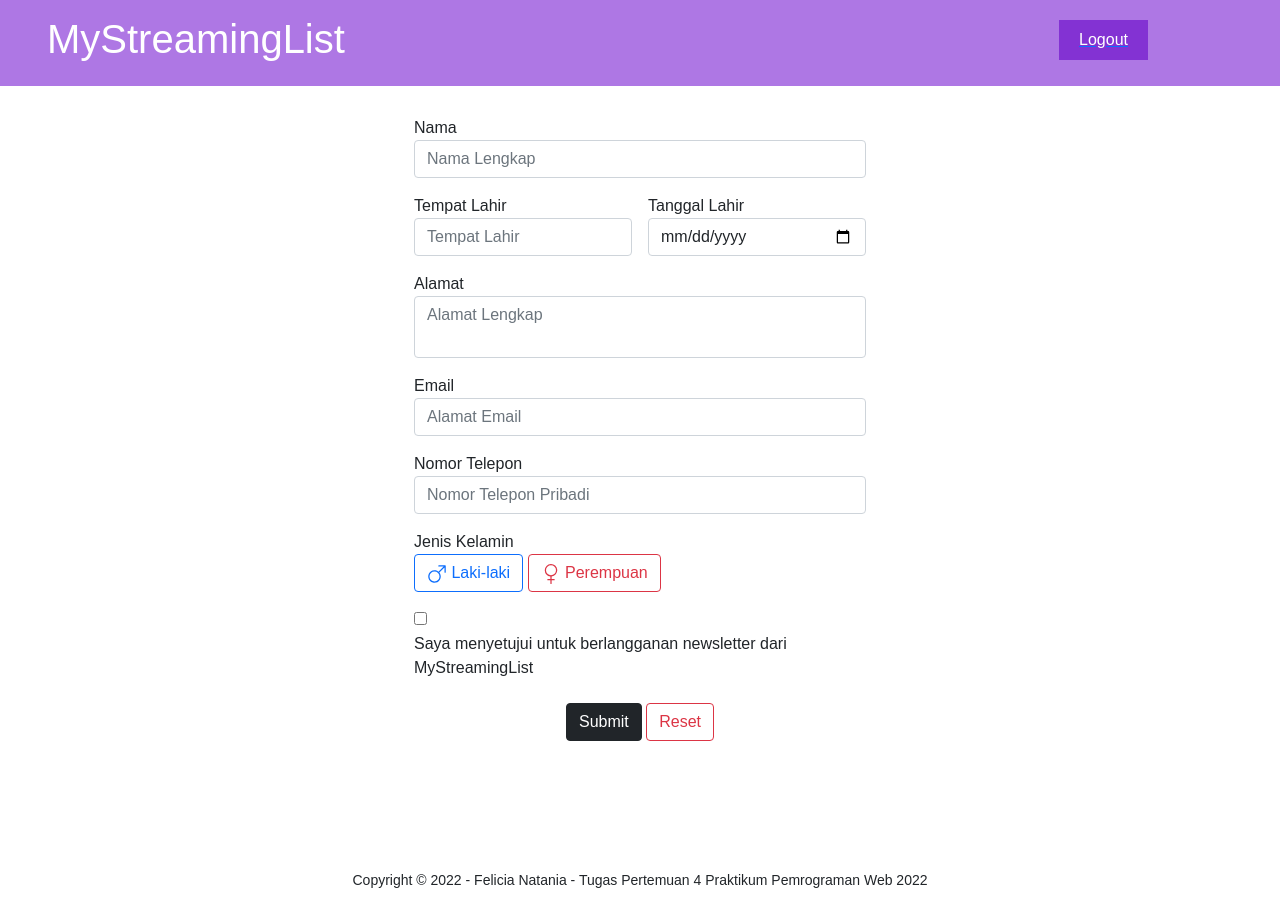
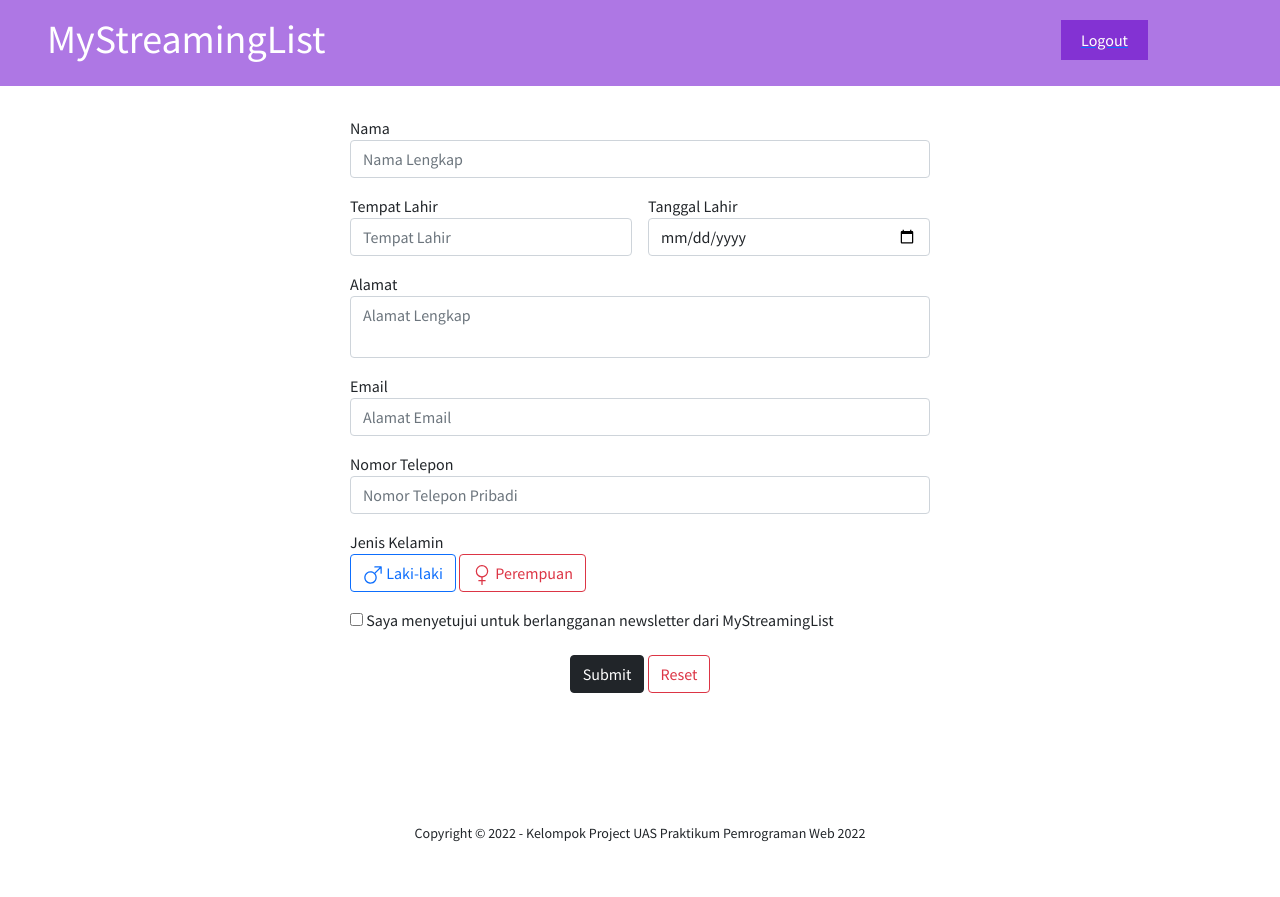
Before and after one commit to praktikum-tiunpad-2022/proyek-web-project-uas, a PHP site: page /profile.html in a window 1280 px wide. After the commit the page ends 842 px from the top, so only its background shows below. Run offline with PHP 8.4, Linux system fonts and the light colour scheme.

Commit message:
updated login page and profile page

```diff
--- a/login.html
+++ b/login.html
@@ -10,6 +10,7 @@
 	<link rel="preconnect" href="https://fonts.googleapis.com">
 	<link rel="preconnect" href="https://fonts.gstatic.com" crossorigin>
 	<link href="https://fonts.googleapis.com/css2?family=Source+Sans+Pro&display=swap" rel="stylesheet">
+	<link rel="stylesheet" href="./bootstrap/bootstrap-css/bootstrap.css">
 </head>
 
 <body>
@@ -19,7 +20,7 @@
 			<h1><a href="dashboard.html"></a>MyStreamingList</h1>
 			<ul>
 				<li><a href=" login.html">
-					<div class="btn">Login</div>
+					<div class="btn2">Login</div>
 				</a></li>
 				</ul>
 		</div>
--- a/profile.html
+++ b/profile.html
@@ -6,10 +6,9 @@
     <meta http-equiv="X-UA-Compatible" content="IE=edge">
     <meta name="viewport" content="width=device-width, initial-scale=1.0">
     <title>Form Biodata</title>
-    <link rel="preconnect" href="https://fonts.googleapis.com">
-    <link rel="preconnect" href="https://fonts.gstatic.com" crossorigin>
-    <link href="https://fonts.googleapis.com/css2?family=Inconsolata&display=swap" rel="stylesheet">
-    <link rel="icon" type="image/png" href="">
+	<link rel="preconnect" href="https://fonts.googleapis.com">
+	<link rel="preconnect" href="https://fonts.gstatic.com" crossorigin>
+	<link href="https://fonts.googleapis.com/css2?family=Source+Sans+Pro&display=swap" rel="stylesheet">
     <link rel="stylesheet" href="./bootstrap/bootstrap-css/bootstrap.css">
     <link rel="stylesheet" href="./style.css">
 </head>
@@ -52,7 +51,7 @@
         </div>
         <div id="telp-input" class="mb-3">
             <label for="phone" class="label-form">Nomor Telepon</label>
-            <input id="phone" class="form-control" type="number" placeholder="Nomor Telepon Pribadi" autocomplete="off">
+            <input id="phone" class="form-control" type="text" placeholder="Nomor Telepon Pribadi" autocomplete="off">
         </div>
         <div id="jk" class="mb-3">
             <label for="genders" class="label-form">Jenis Kelamin</label>
@@ -79,7 +78,7 @@
         </div>
         <div id="agree-input" class="mb-3">
             <input id="agree" name="agree" type="checkbox" value="agree">
-            <label for="agree" class="label-form">Saya menyetujui untuk berlangganan newsletter dari MyStreamingList</label><br>
+            <label for="agree">Saya menyetujui untuk berlangganan newsletter dari MyStreamingList</label><br>
         </div>
         <div class="btn mx-auto d-block">
             <button id="submit" type="button" class="btn btn-dark">Submit</button>
@@ -93,7 +92,7 @@
     </div>
 
     <footer>
-        <small>Copyright &copy; 2022 - Felicia Natania - Tugas Pertemuan 4 Praktikum Pemrograman Web 2022</small>
+        <small>Copyright &copy; 2022 - Kelompok Project UAS Praktikum Pemrograman Web 2022</small>
     </footer>
 </body>
 
--- a/style.css
+++ b/style.css
@@ -97,7 +97,7 @@ img {
 
 #form {
     border-radius: 5px;
-    width: 40%;
+    width: 50%;
     margin: auto;
     background-color: #fff;
     padding: 30px;
```
